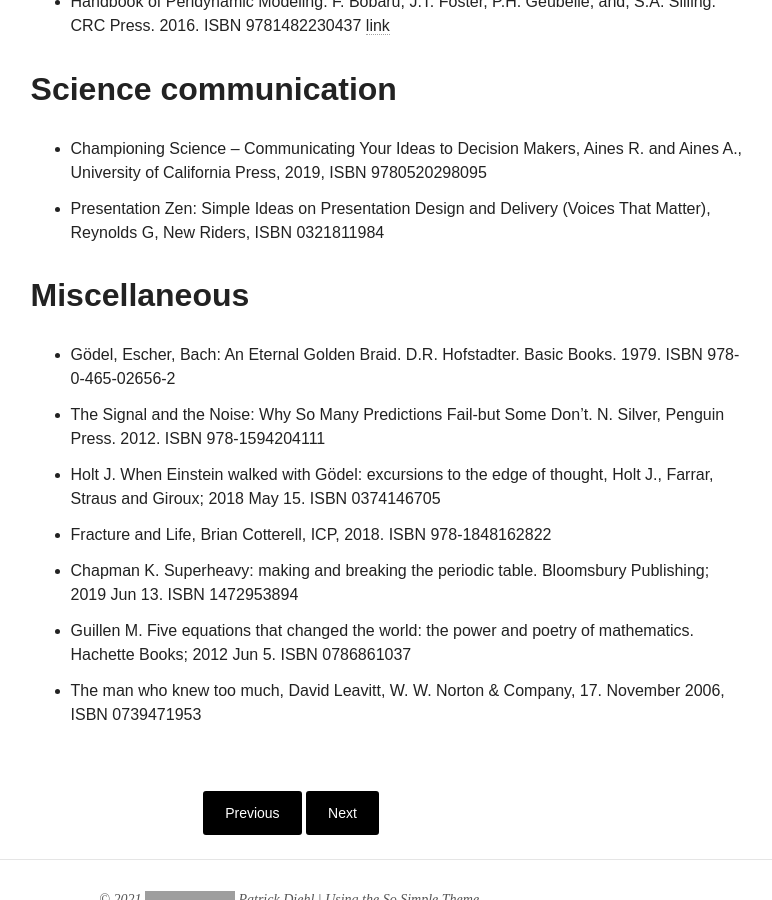
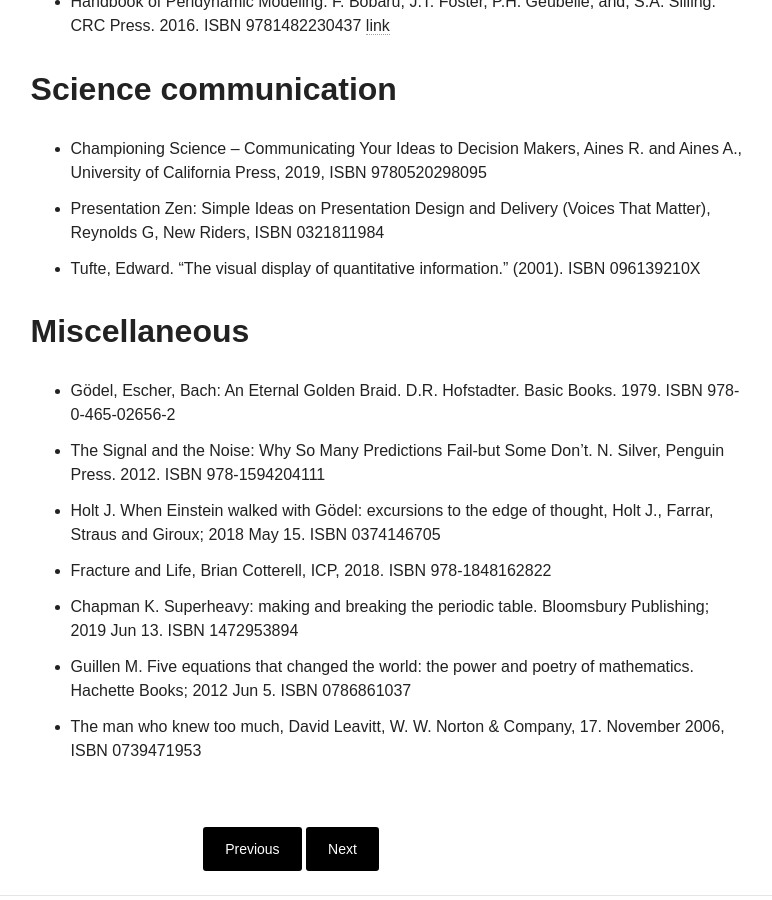
Before and after one commit to diehlpk/diehlpk.github.io, a Jekyll site: the page built from _posts/blog/2016-12-13-literature-collection-en.md, in a window 1280 px wide and 900 px high, scrolled down 869 px. Shown: the whole window, without its empty margins (349-1121 px from the left). Built offline with Jekyll 4.4.1, drawn with Linux system fonts in a browser that asks for light colours; nearby versions of some CDN libraries; some web fonts are replaced; grey boxes are pictures that could not be loaded.

Commit message:
Add book

```diff
--- a/_posts/blog/2016-12-13-literature-collection-en.md
+++ b/_posts/blog/2016-12-13-literature-collection-en.md
@@ -25,6 +25,7 @@
 
 * Championing Science -- Communicating Your Ideas to Decision Makers, Aines R. and Aines A., University of California Press, 2019, ISBN 9780520298095
 * Presentation Zen: Simple Ideas on Presentation Design and Delivery (Voices That Matter), Reynolds G, New Riders, ISBN 0321811984
+* Tufte, Edward. "The visual display of quantitative information." (2001). ISBN 096139210X
 
 ## Miscellaneous
 * Gödel, Escher, Bach: An Eternal Golden Braid. D.R. Hofstadter. Basic Books. 1979. ISBN 978-0-465-02656-2
```
